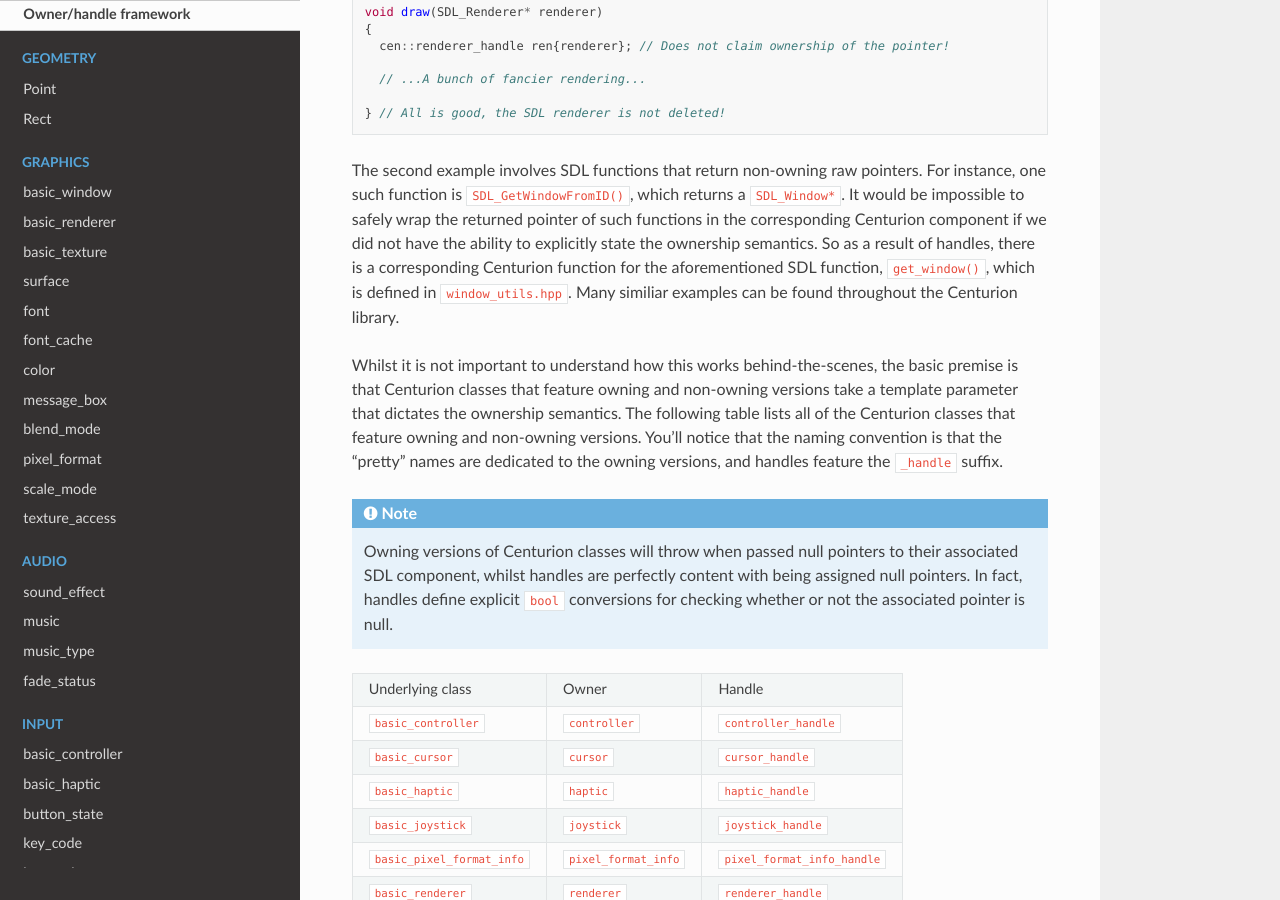
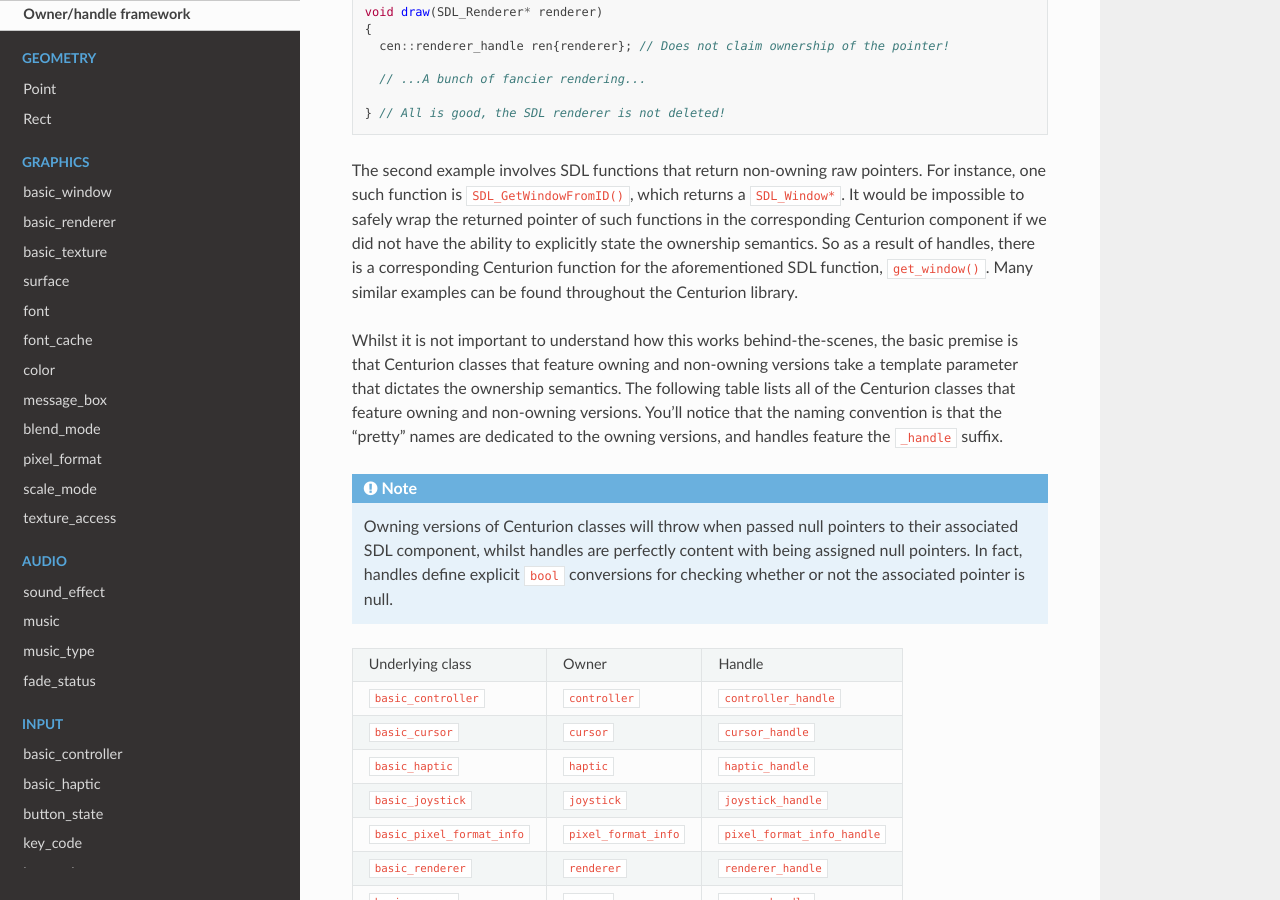
Before and after one commit to albin-johansson/centurion, a Sphinx documentation site: the page built from docs/pages/owner_handle_api.rst, in a window 1280 px wide and 900 px high, scrolled down 1428 px. Built offline with Sphinx 7.4.7 and the Read the Docs theme 2.0.0, drawn with Linux system fonts in a browser that asks for light colours; pages that are not in the unit, such as notebooks, are missing from menus.

Commit message:
Update owner_handle_api.rst

```diff
--- a/docs/pages/owner_handle_api.rst
+++ b/docs/pages/owner_handle_api.rst
@@ -82,9 +82,9 @@ the following.
 The second example involves SDL functions that return non-owning raw pointers. For instance, one such
 function is ``SDL_GetWindowFromID()``, which returns a ``SDL_Window*``. It would be impossible to safely
 wrap the returned pointer of such functions in the corresponding Centurion component if we did not
-have the ability to explicitly state the ownership semantics. So as a result of handles, there is a corresponding
-Centurion function for the aforementioned SDL function, ``get_window()``, which is defined in
-``window_utils.hpp``. Many similiar examples can be found throughout the Centurion library.
+have the ability to explicitly state the ownership semantics. So as a result of handles, there is a
+corresponding Centurion function for the aforementioned SDL function, ``get_window()``. Many similar
+examples can be found throughout the Centurion library.
 
 Whilst it is not important to understand how this works behind-the-scenes, the basic premise is
 that Centurion classes that feature owning and non-owning versions take a template parameter that
```
